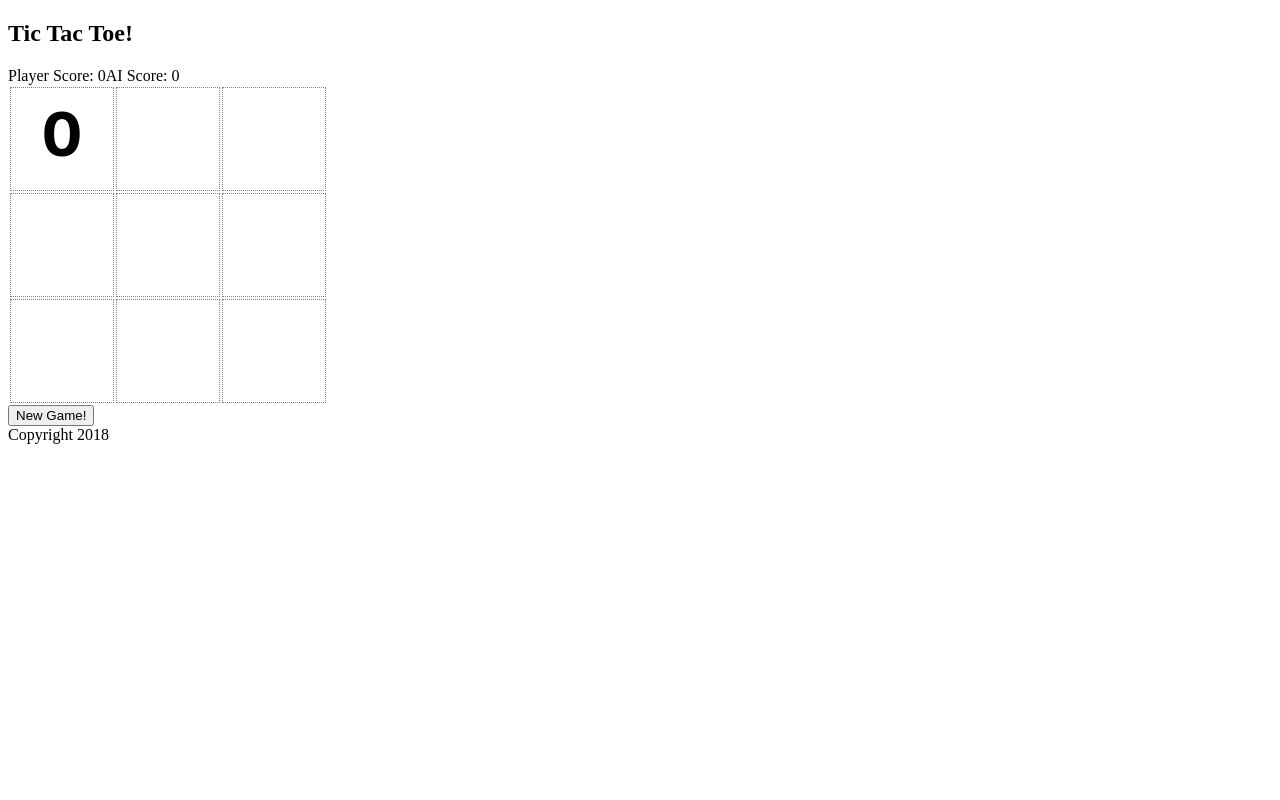
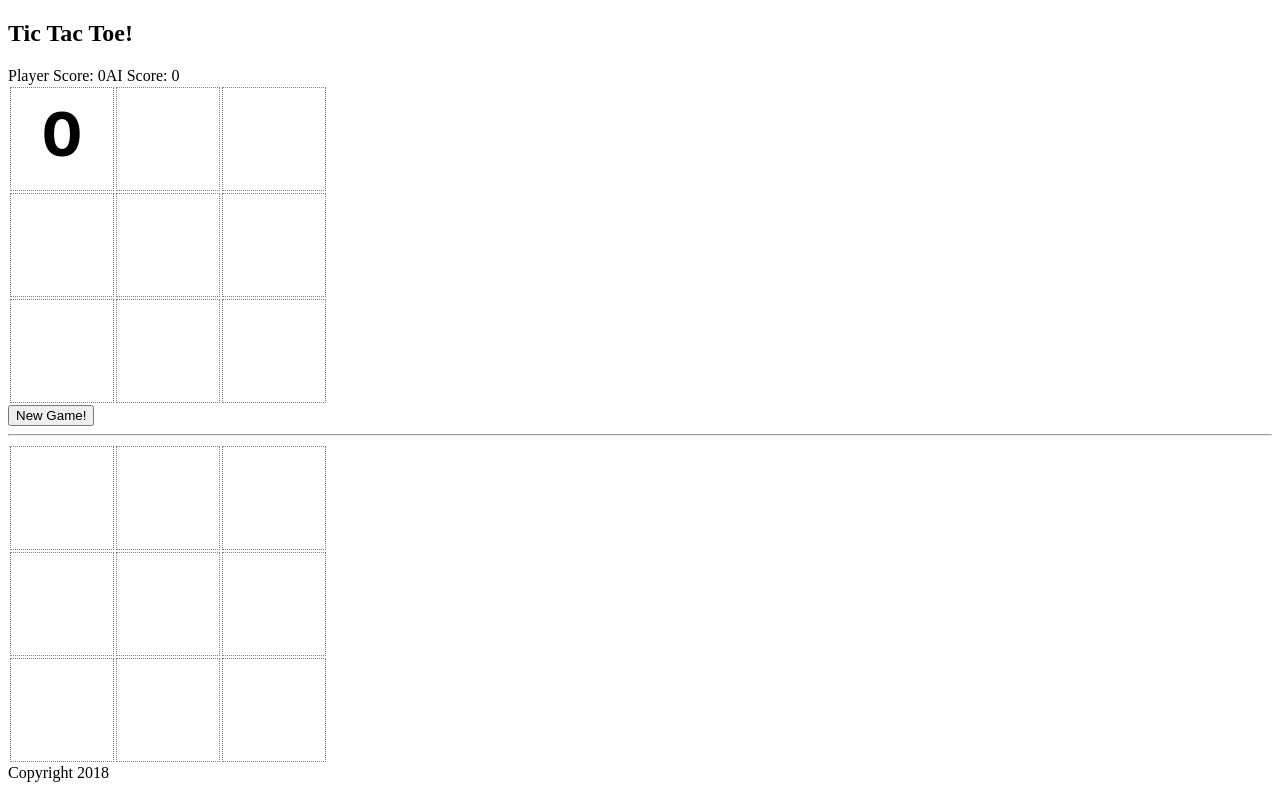
Before and after one commit to steveroof/TicTacToe, an Angular app: page / in a window 1280 px wide. Both pictures are taken after a click on the button "New Game!". Built offline with nearby package versions, Linux system fonts and the light colour scheme.

Commit message:
show running history

```diff
--- a/src/app/game-board/game-board.component.css
+++ b/src/app/game-board/game-board.component.css
@@ -3,14 +3,21 @@
     width: 100px;
     border:1px dotted grey;
     text-align: center;
+}
 
+#currentGame td:hover{
+    border:1px solid black;
+}
+
+.gameboard td{
     font-size: 50pt;
     font-weight: bold;
     font-family: 'Courier New', 'Courier', 'monospace';
+    color: grey;
 }
 
-.gameboard td:hover{
-    border:1px solid black;
+#currentGame.gameboard td{
+    color:black;
 }
 
 .gameboard td[data-iswinner="1"]{
--- a/src/app/game-board/game-board.component.html
+++ b/src/app/game-board/game-board.component.html
@@ -4,7 +4,7 @@
   <span>AI Score: </span>
   <span>{{aiScore}}</span>
 </div>
-<table class="gameboard">
+<table id="currentGame" class="gameboard">
   <tr *ngFor="let row of list">
     <td *ngFor="let column of list" attr.data-iswinner="{{gameState[row][column].isWinner}}" (click)="playerMove(row,column)">{{gameState[row][column].value}}</td>
   </tr>
@@ -12,3 +12,11 @@
 <div>
   <input type="button" value="New Game!" (click)="newGame()" />
 </div>
+<div *ngFor="let game of gameHistory">
+  <hr>
+  <table class="gameboard">
+    <tr *ngFor="let row of list">
+      <td *ngFor="let column of list" attr.data-iswinner="{{game[row][column].isWinner}}">{{game[row][column].value}}</td>
+    </tr>
+  </table>
+</div>
--- a/src/app/game-board/game-board.component.ts
+++ b/src/app/game-board/game-board.component.ts
@@ -128,7 +128,7 @@ export class GameBoardComponent implements OnInit {
   }
 
   commitHistory() {
-    this.gameHistory.push(this.gameState);
+    this.gameHistory.unshift(this.gameState);
   }
 }
 
```
